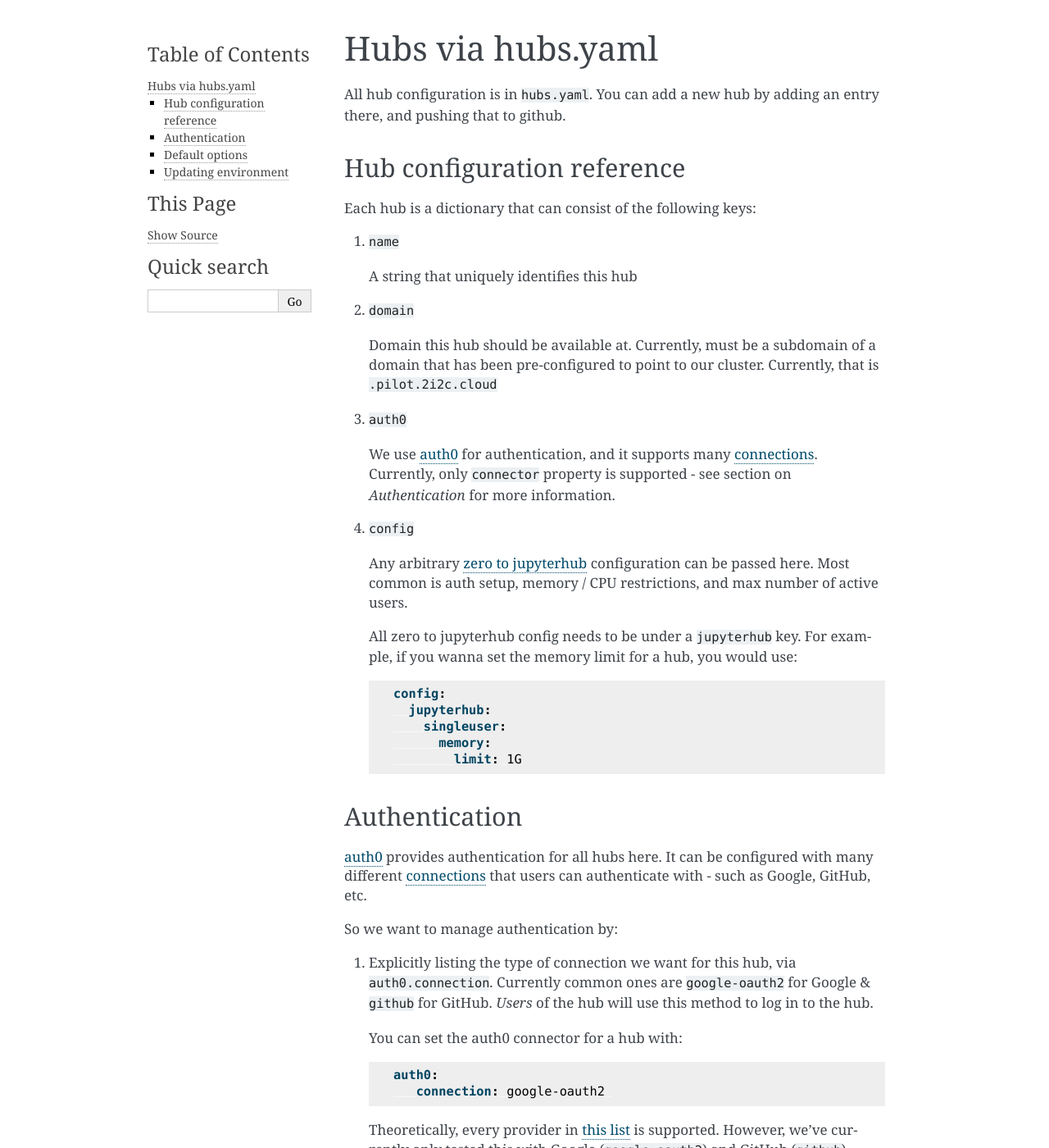
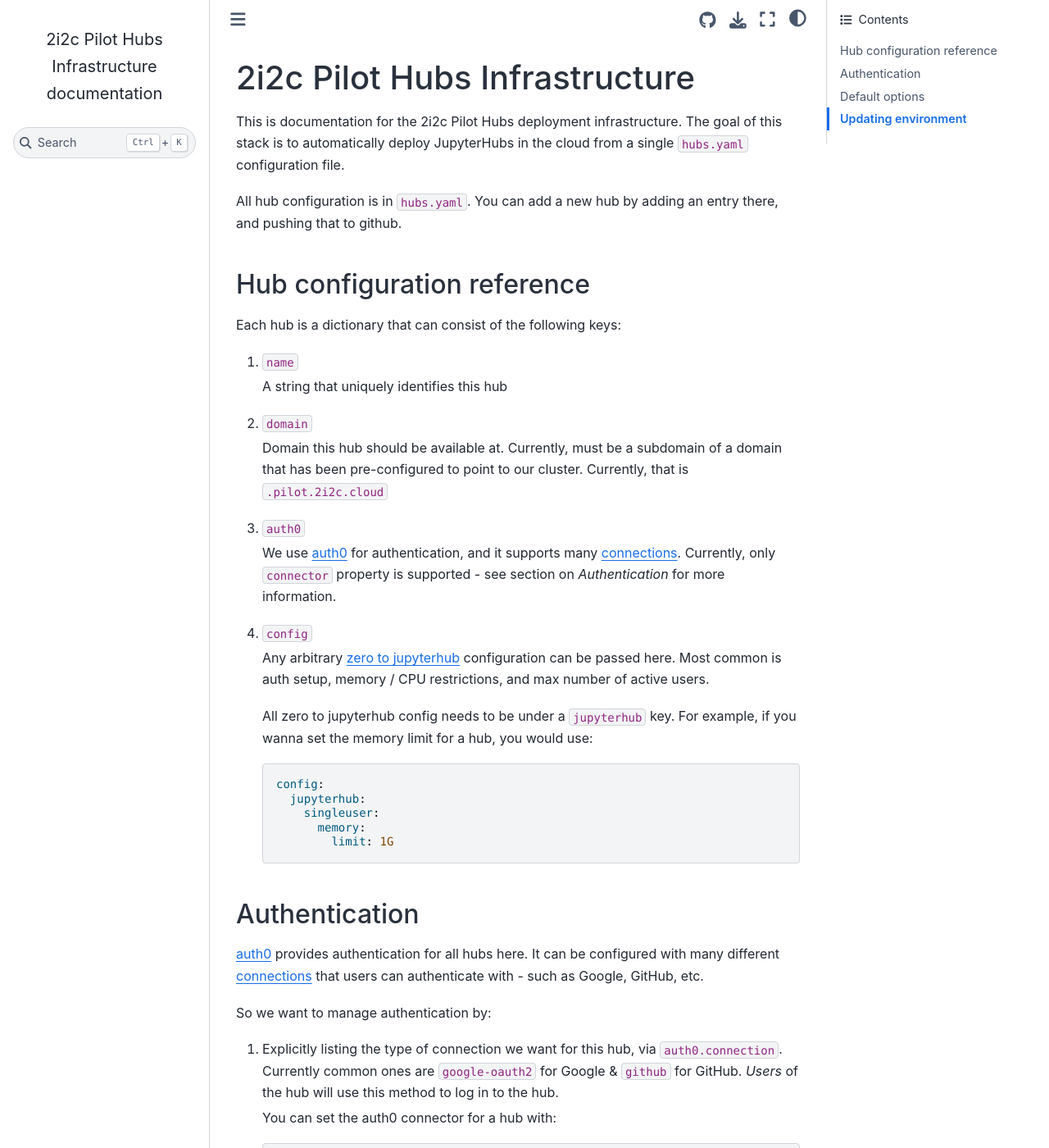
Before and after one commit to 2i2c-org/infrastructure, a Sphinx documentation site: the page built from docs/index.md, in a window 1280 px wide and 1400 px high. Shown: the whole window at 82% size. Built offline with Sphinx 7.4.7 and the Sphinx Book theme 1.1.4, drawn with Linux system fonts in a browser that asks for light colours; some of the changed text lies outside the part shown.

Commit message:
updating docs

```diff
--- a/docs/conf.py
+++ b/docs/conf.py
@@ -17,7 +17,7 @@
 
 # -- Project information -----------------------------------------------------
 
-project = 'lowtouch-hubs'
+project = '2i2c Pilot Hubs Infrastructure'
 copyright = '2020, 2i2c.org'
 author = '2i2c.org'
 
@@ -47,9 +47,14 @@
 # The theme to use for HTML and HTML Help pages.  See the documentation for
 # a list of builtin themes.
 #
-html_theme = 'alabaster'
-
+html_theme = 'sphinx_book_theme'
+html_theme_options = {
+    "single_page": True,
+    "repository_url": "https://github.com/2i2c-org/pilot-hubs",
+    "use_issues_button": True,
+    "use_repository_button": True,
+}
 # Add any paths that contain custom static files (such as style sheets) here,
 # relative to this directory. They are copied after the builtin static files,
 # so a file named "default.css" will overwrite the builtin "default.css".
-html_static_path = ['_static']
+# html_static_path = ['_static']
--- a/docs/index.md
+++ b/docs/index.md
@@ -1,4 +1,6 @@
-# Hubs via hubs.yaml
+# 2i2c Pilot Hubs Infrastructure
+
+This is documentation for the 2i2c Pilot Hubs deployment infrastructure. The goal of this stack is to automatically deploy JupyterHubs in the cloud from a single `hubs.yaml` configuration file.
 
 All hub configuration is in `hubs.yaml`. You can add a new hub by adding
 an entry there, and pushing that to github.
--- a/docs/requirements.txt
+++ b/docs/requirements.txt
@@ -1 +1,2 @@
 myst-parser[sphinx]
+sphinx-book-theme
```
